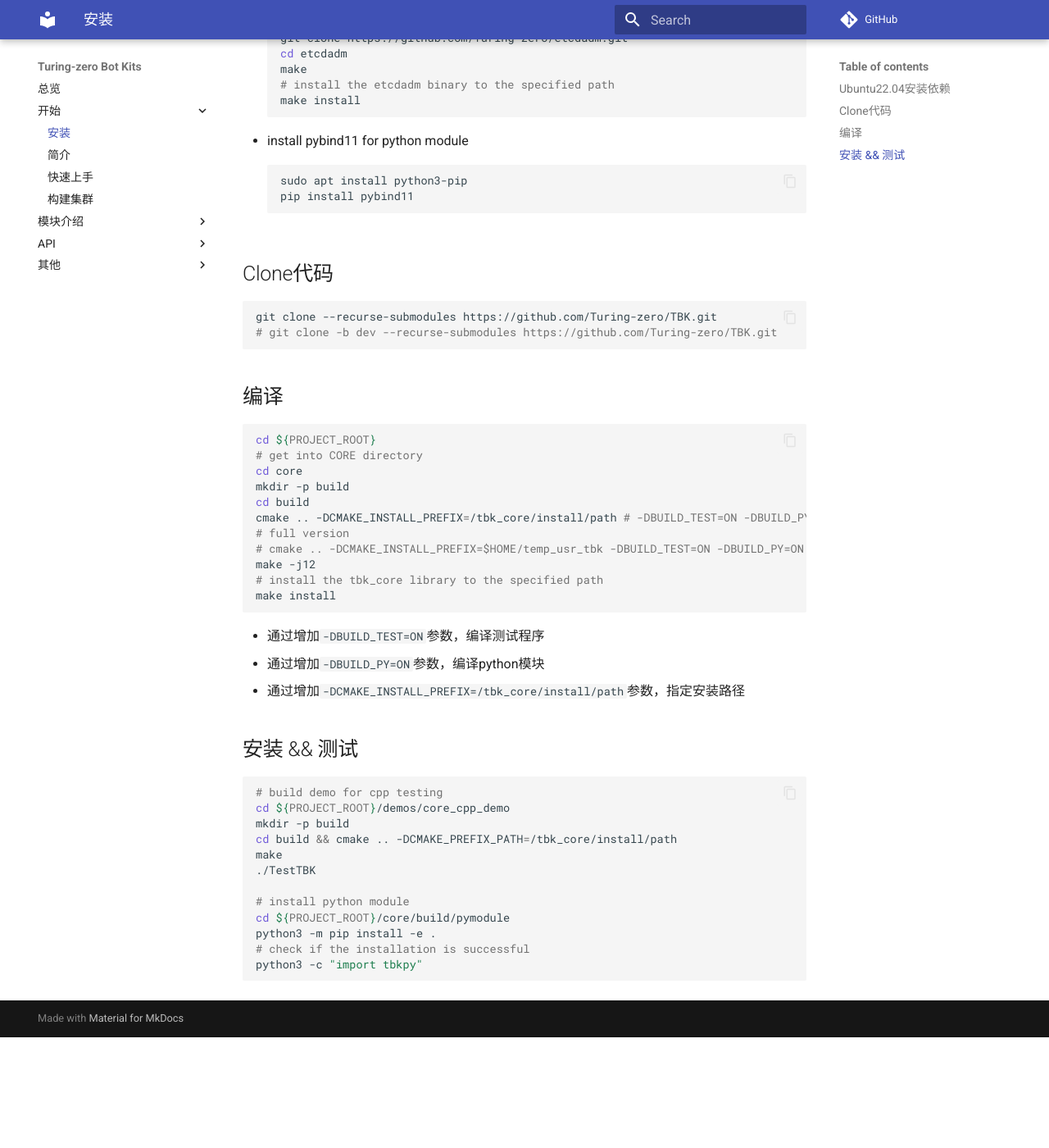
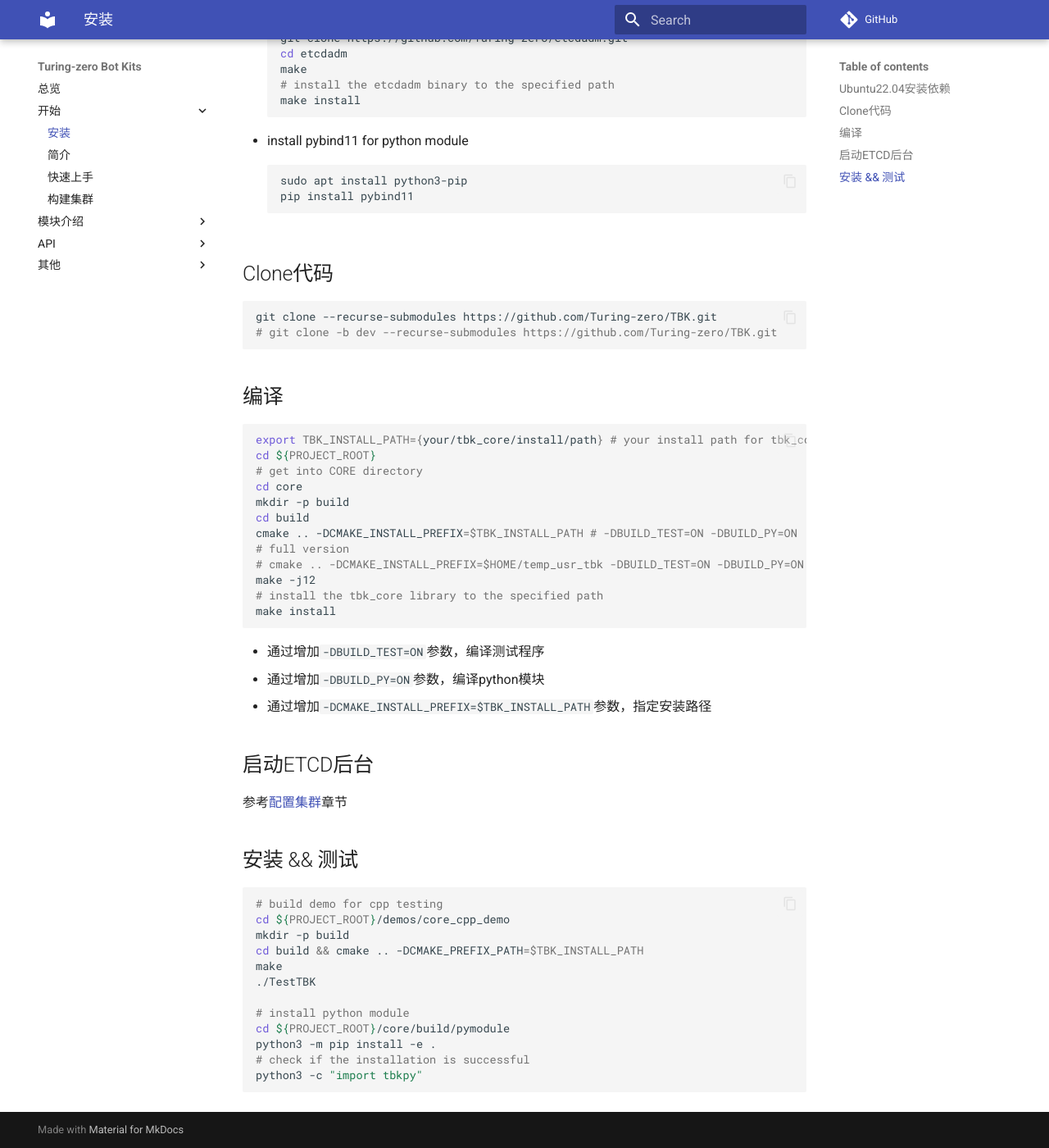
Before and after one commit to Turing-zero/tbk, an MkDocs documentation site: the page built from docs/0_getting_started/0_installation.md, in a window 1280 px wide and 1400 px high, scrolled down 631 px. Shown: the whole window at 82% size. Built offline with MkDocs 1.6.1 and Material for MkDocs 9.7.7, drawn with Linux system fonts in a browser that asks for light colours; comment, search, counter and statistics services are not loaded; before the commit the page ends 1896 px from its top, so only the background shows below that.

Commit message:
[fix] fix core install errors

````diff
--- a/docs/0_getting_started/0_installation.md
+++ b/docs/0_getting_started/0_installation.md
@@ -43,12 +43,13 @@ git clone --recurse-submodules https://github.com/Turing-zero/TBK.git
 
 ## 编译
 ```bash
+export TBK_INSTALL_PATH={your/tbk_core/install/path} # your install path for tbk_core, such as $HOME/temp_usr_tbk or /usr/local/tbk
 cd ${PROJECT_ROOT}
 # get into CORE directory
 cd core
 mkdir -p build
 cd build
-cmake .. -DCMAKE_INSTALL_PREFIX=/tbk_core/install/path # -DBUILD_TEST=ON -DBUILD_PY=ON
+cmake .. -DCMAKE_INSTALL_PREFIX=$TBK_INSTALL_PATH # -DBUILD_TEST=ON -DBUILD_PY=ON
 # full version
 # cmake .. -DCMAKE_INSTALL_PREFIX=$HOME/temp_usr_tbk -DBUILD_TEST=ON -DBUILD_PY=ON
 make -j12
@@ -58,14 +59,18 @@ make install
 
 * 通过增加`-DBUILD_TEST=ON`参数，编译测试程序
 * 通过增加`-DBUILD_PY=ON`参数，编译python模块
-* 通过增加`-DCMAKE_INSTALL_PREFIX=/tbk_core/install/path`参数，指定安装路径
+* 通过增加`-DCMAKE_INSTALL_PREFIX=$TBK_INSTALL_PATH`参数，指定安装路径
+
+## 启动ETCD后台
+
+参考[配置集群](./9_cluster.md)章节
 
 ## 安装 && 测试
 ```bash
 # build demo for cpp testing
 cd ${PROJECT_ROOT}/demos/core_cpp_demo
 mkdir -p build
-cd build && cmake .. -DCMAKE_PREFIX_PATH=/tbk_core/install/path
+cd build && cmake .. -DCMAKE_PREFIX_PATH=$TBK_INSTALL_PATH
 make
 ./TestTBK
 
````
Also changed, not shown: 1 other file.
